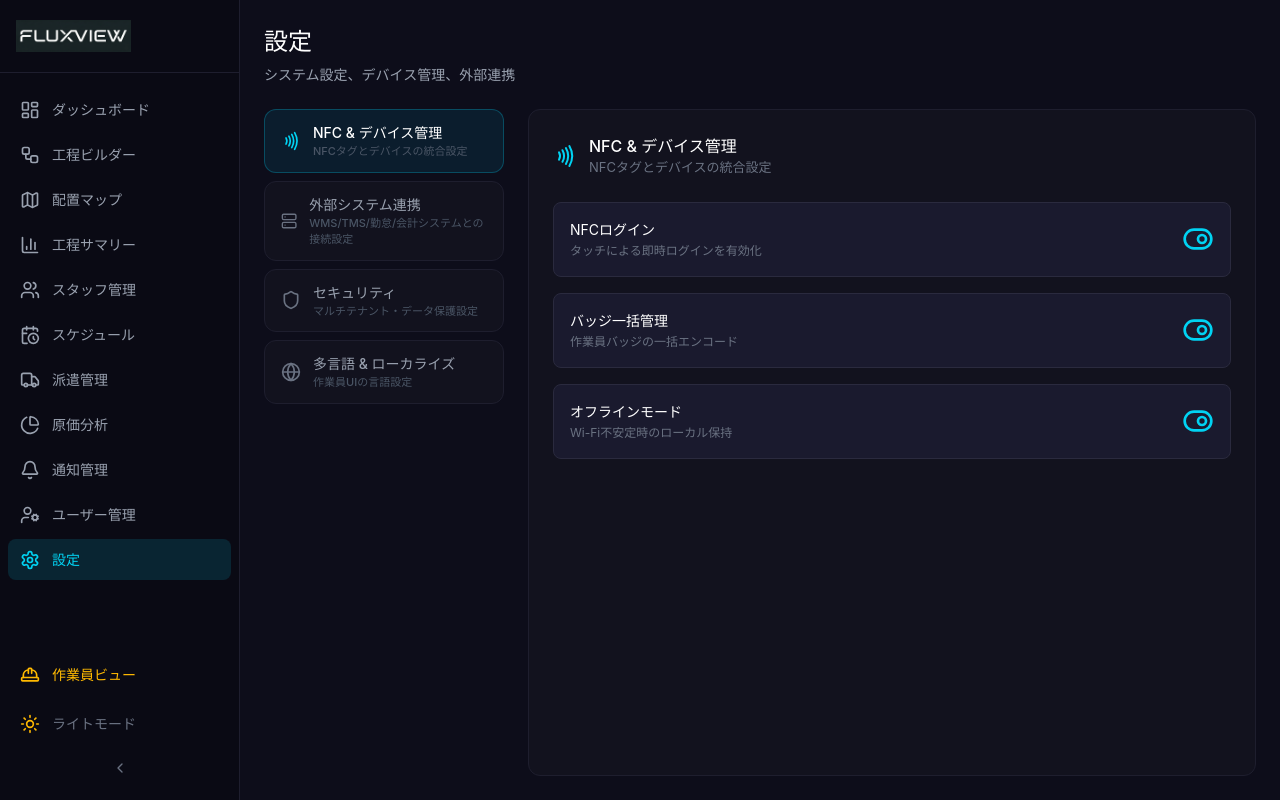
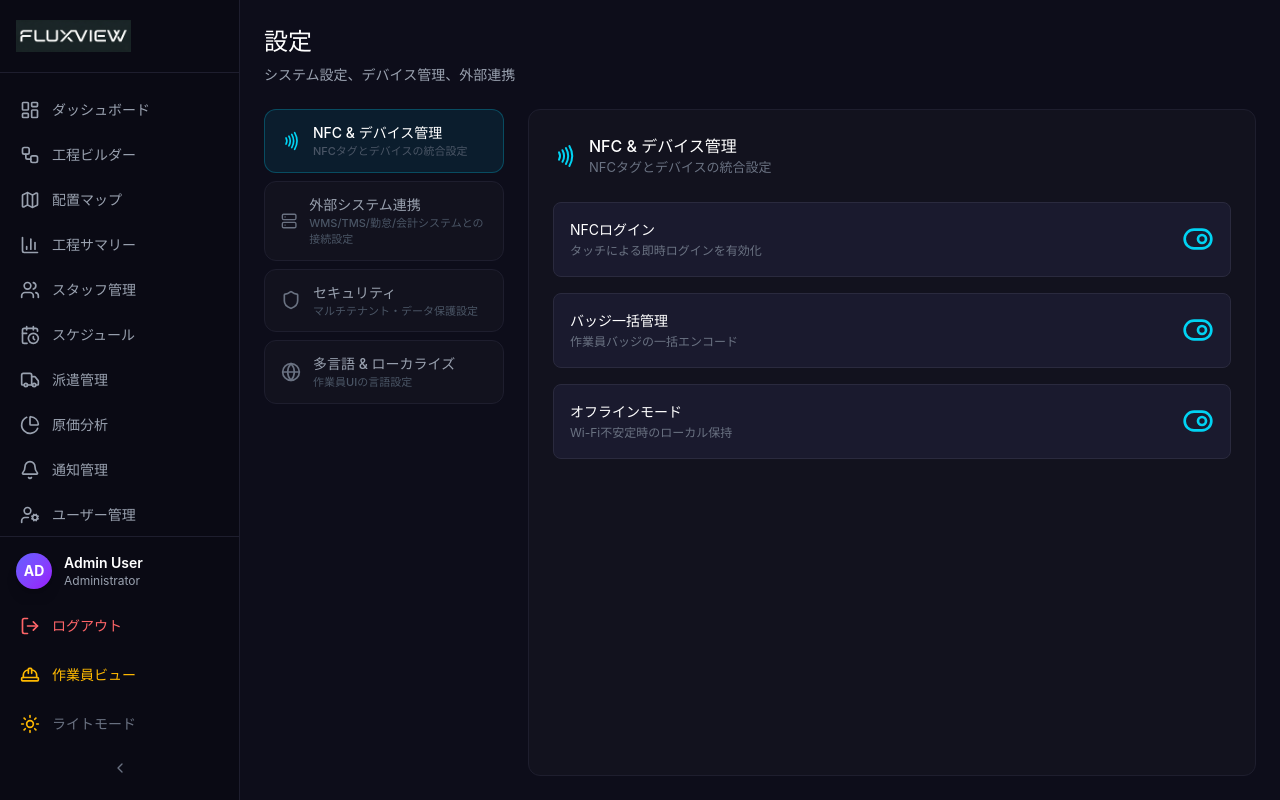
Before and after one commit to wangzijun-ux/FluxView, a React (Vite) app in the folder UI Design from PRD/: page /settings in a window 1280 px wide. Built offline with nearby package versions, Linux system fonts and the light colour scheme.

Commit message:
Add user profile and logout to sidebar

```diff
--- a/UI Design from PRD/src/app/components/Sidebar.tsx
+++ b/UI Design from PRD/src/app/components/Sidebar.tsx
@@ -18,6 +18,7 @@ import {
   PieChart,
   UserCog,
   BarChart3,
+  LogOut,
 } from "lucide-react";
 import { useTheme, useThemeColors } from "./ThemeContext";
 
@@ -80,11 +81,38 @@ export function Sidebar() {
         })}
       </nav>
 
+      {/* User Profile */}
+      <div className={`px-4 py-4 border-t ${c.border} transition-all duration-300 overflow-hidden`}>
+        <div className={`flex items-center gap-3 ${collapsed ? "justify-center" : ""}`}>
+          <div className="w-9 h-9 rounded-full bg-gradient-to-br from-indigo-500 to-purple-600 flex items-center justify-center shrink-0 shadow-lg text-white font-bold text-sm">
+            AD
+          </div>
+          {!collapsed && (
+            <div className="flex-1 min-w-0">
+              <p className={`text-sm font-semibold ${c.textPrimary} truncate`}>Admin User</p>
+              <p className={`text-xs ${c.textSecondary} truncate`}>Administrator</p>
+            </div>
+          )}
+        </div>
+      </div>
+
+      {/* Logout Button */}
+      <div className="px-2 pb-2">
+        <button
+          onClick={() => navigate("/login")}
+          className={`w-full flex items-center gap-3 px-3 py-2.5 rounded-lg text-red-400 hover:bg-red-500/10 transition-all ${collapsed ? "justify-center" : ""}`}
+          title={collapsed ? "ログアウト" : ""}
+        >
+          <LogOut className="w-5 h-5 shrink-0" />
+          {!collapsed && <span className="text-[14px]">ログアウト</span>}
+        </button>
+      </div>
+
       {/* Worker View Link */}
       <div className="px-2 pb-2">
         <button
           onClick={() => navigate("/worker")}
-          className="w-full flex items-center gap-3 px-3 py-2.5 rounded-lg text-amber-400 hover:bg-amber-500/10 transition-all"
+          className={`w-full flex items-center gap-3 px-3 py-2.5 rounded-lg text-amber-400 hover:bg-amber-500/10 transition-all ${collapsed ? "justify-center" : ""}`}
         >
           <HardHat className="w-5 h-5 shrink-0" />
           {!collapsed && <span className="text-[14px]">作業員ビュー</span>}
```
